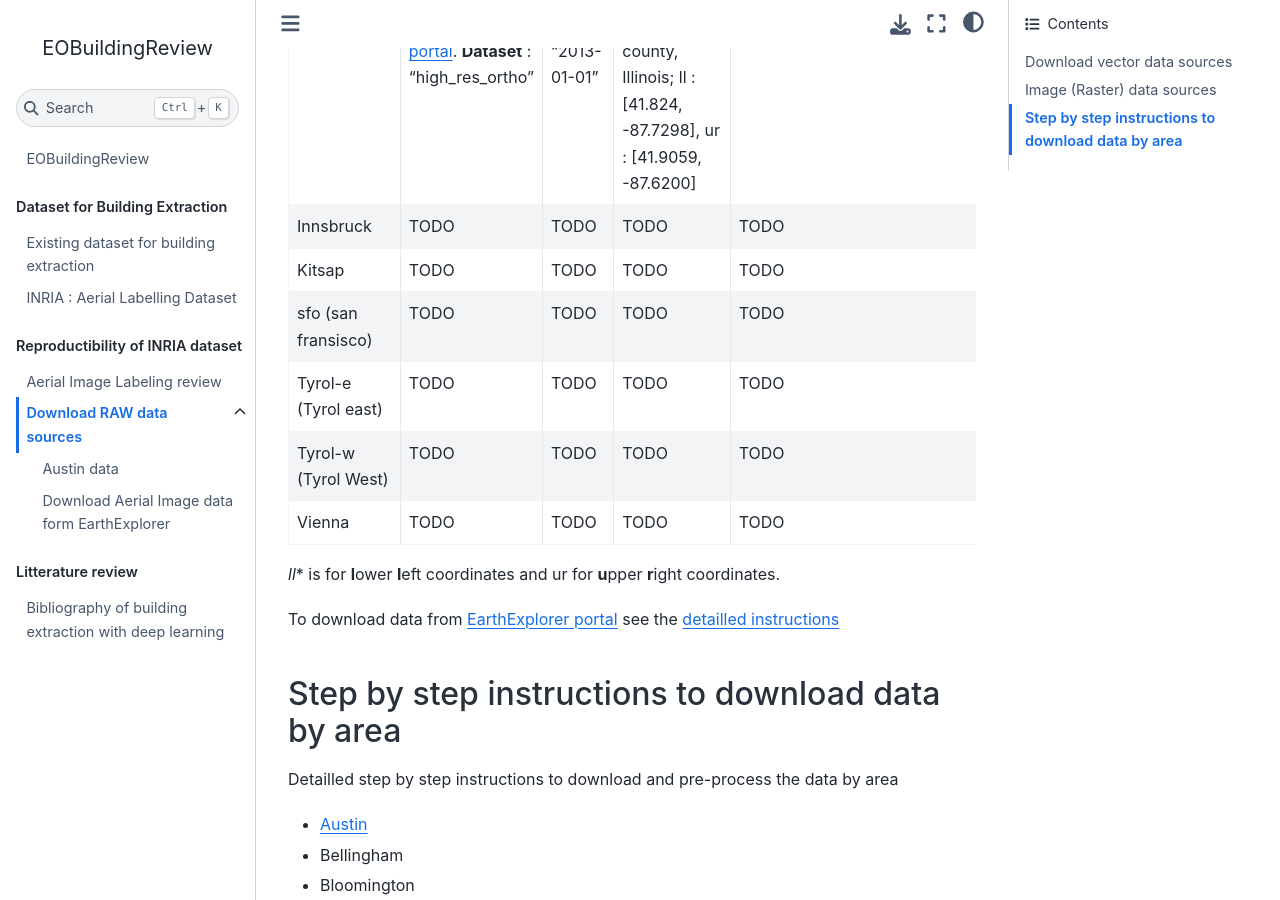
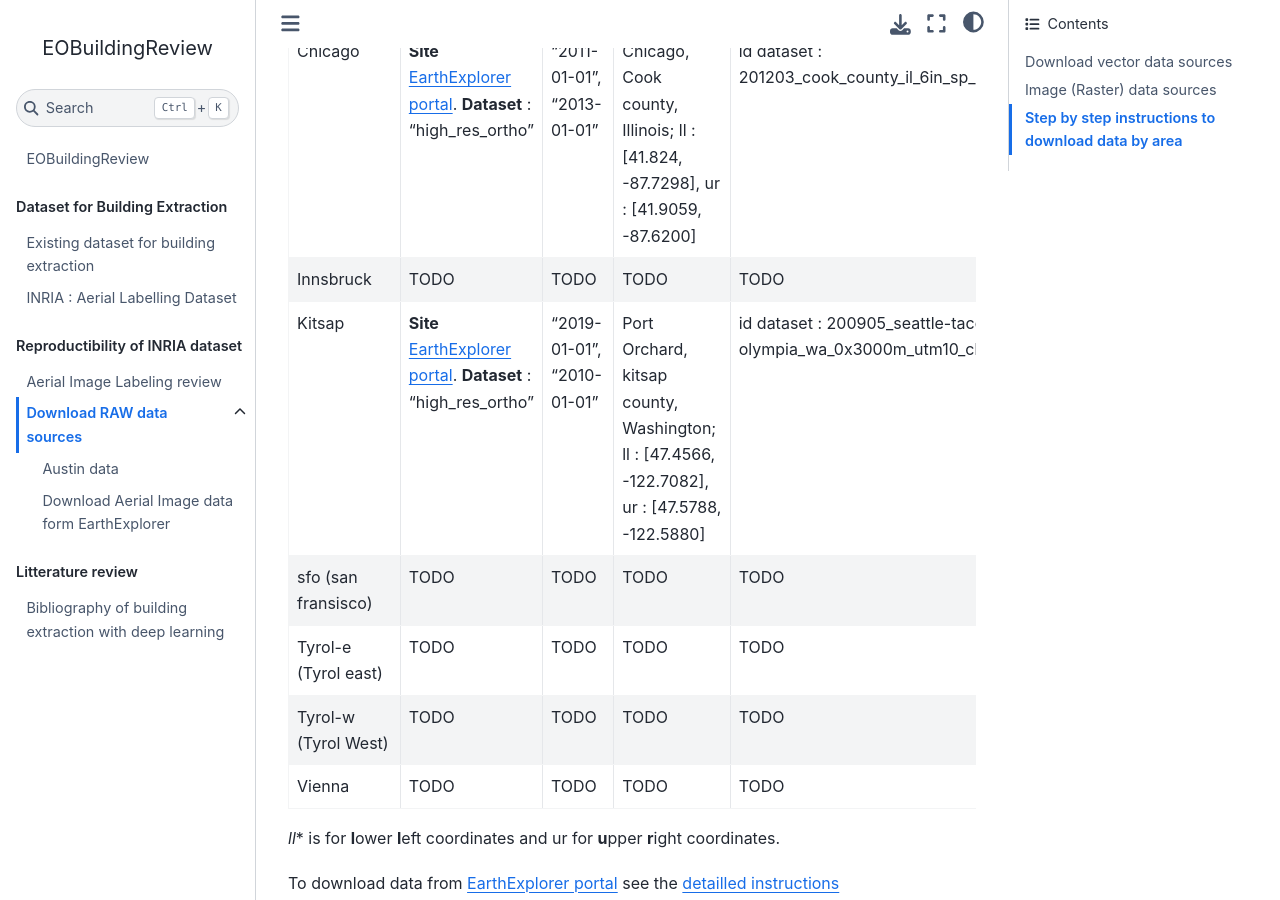
Before and after one commit to ndavid/EoBuildingReview, a Jupyter Book: the page built from docs/INRIA_V2/download_raw.md, in a window 1280 px wide and 900 px high, scrolled down 2300 px. Built offline with Jupyter Book 1.0.4 settings and Sphinx 7.4.7 and the Sphinx Book theme 1.1.4, drawn with Linux system fonts in a browser that asks for light colours; some of the changed text lies outside the part shown.

Commit message:
add kitsap raw source info

```diff
--- a/docs/INRIA_V2/download_raw.md
+++ b/docs/INRIA_V2/download_raw.md
@@ -37,8 +37,9 @@ If only the raw data sources link and metadata are needed see the following part
   - TODO
   - TODO
 * - Kitsap
-  - TODO
-  - TODO
+  - **Site** : [Kitspa county portal open data portal](https://www.kitsapgov.com/dis/Pages/resources.aspx). **Dataset** [Parcel Base Map Layers/
+Building Footprints](https://ftp.co.kitsap.wa.us/data/gis/datacd/arcview/layers/atsinfo/building.zip)
+  - [direct download url](https://ftp.co.kitsap.wa.us/data/gis/datacd/arcview/layers/atsinfo/building.zip)
 * - sfo (san fransisco)
   - TODO
   - TODO
@@ -91,10 +92,10 @@ If only the raw data sources link and metadata are needed see the following part
   - TODO
   - TODO
 * - Kitsap
-  - TODO
-  - TODO
-  - TODO
-  - TODO
+  - **Site** [EarthExplorer portal](https://earthexplorer.usgs.gov/). **Dataset** : "high_res_ortho"
+  - "2019-01-01", "2010-01-01"
+  - Port Orchard, kitsap county, Washington;  ll : [47.4566,  -122.7082], ur : [47.5788, -122.5880]
+  - id dataset : 200905_seattle-tacoma-olympia_wa_0x3000m_utm10_clr;
 * - sfo (san fransisco)
   - TODO
   - TODO
```
